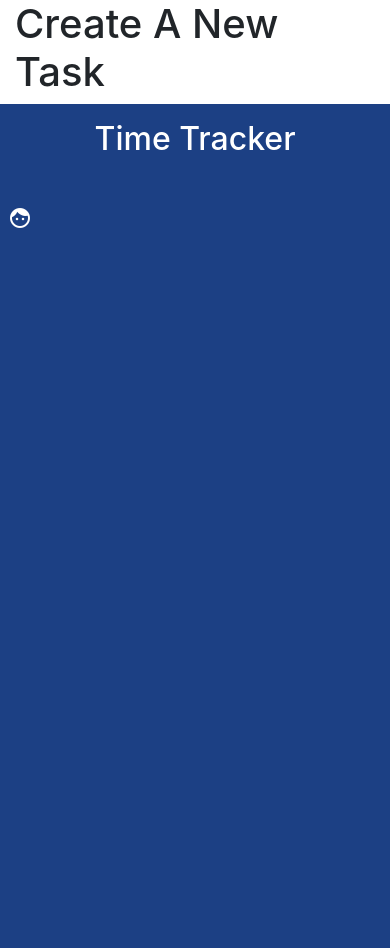
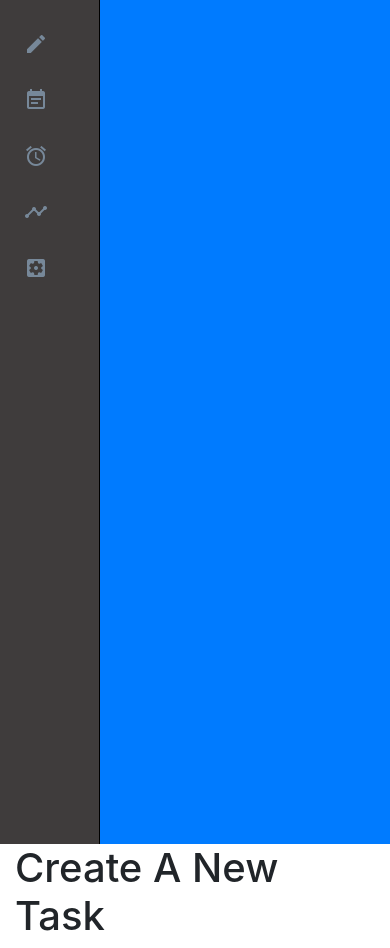
Before and after one commit to chingu-voyages/TNT-Task-Timer-v12-geckos-team-01-, a React (Create React App) app: page / in a window 390 px wide. Built offline with nearby package versions, Linux system fonts and the light colour scheme.

Commit message:
sidebar and links styled - responsiveness not 100%

```diff
--- a/src/App.css
+++ b/src/App.css
@@ -1,17 +1,33 @@
+:root {
+  --sidebar-bg-color: #3f3c3c;
+  --sidebar-link-color: lightslategray;
+  --sidebar-icon-color: lightslategray;
+  --time-tracker-logo-color: lightslategray;
+}
+
 html,
 body {
   height: 100%;
 }
 
+/* disable all underlines when hovering over links and icons */
+i:hover {
+  text-decoration: none;
+}
+.sidebar a:hover {
+  text-decoration: none;
+}
+
 .sidebar {
   height: 100vh;
-  background-color: #1c4084;
+  background-color: var(--sidebar-bg-color);
   width: 100%;
+  border-right: solid 1px black;
   /* padding: 1.5rem; */
 }
 
 .time-tracker-logo {
-  color: white;
+  color: var(--time-tracker-logo-color);
   font-size: 2rem;
   padding: 1rem;
   text-align: center;
@@ -21,7 +37,18 @@ body {
 .sidebar-list {
   list-style-type: none;
   padding: 0;
-  margin-top: 2rem;
+  margin: 1rem 0 0 1rem;
+}
+.sidebar-icon {
+  color: var(--sidebar-icon-color);
+  display: inline-block;
+  margin-right: 0.25rem;
+  font-size: 1.5rem;
+}
+.sidebar-link-text {
+  color: var(--sidebar-link-color);
+  display: inline-block;
+  padding: 0;
 }
 
 .sidebar-list-item {
@@ -29,8 +56,27 @@ body {
   margin-left: 0.5rem;
 }
 
-@media (max-width: 800px) {
+.sidebar-link-container {
+  padding: 1rem 0;
+  display: flex;
+  align-items: center;
+}
+
+.sidebar-link-container:hover * {
+  color: white;
+  text-decoration: none;
+}
+
+@media (max-width: 900px) {
+  .sidebar {
+    width: 100px;
+    overflow: hidden;
+  }
   .sidebar-link-text {
     display: none;
   }
+
+  .time-tracker-logo {
+    display: none;
+  }
 }
--- a/src/App.js
+++ b/src/App.js
@@ -34,14 +34,14 @@ function App() {
             {/* Bootstrap Column for the sidebar */}
             <Col
               className="p-0 vh-100 bg-primary"
-              xs={{ span: 12, order: 2 }}
-              md={{ span: 2, order: 1 }}
+              xs={{ span: 12 }}
+              md={{ span: 2 }}
             >
               <Sidebar />
             </Col>
 
             {/* Bootstrap Column for the main content */}
-            <Col xs={{ span: 12, order: 1 }} md={{ span: 10, order: 2 }}>
+            <Col xs={{ span: 12 }} md={{ span: 10 }}>
               <MainContent>
                 <Switch>
                   <Route exact path="/" component={CreateTaskPage} />
--- a/src/components/Sidebar.js
+++ b/src/components/Sidebar.js
@@ -10,28 +10,44 @@ const Sidebar = props => {
       <ul className="sidebar-list">
         <li className="sidebar-list-item">
           <Link to="/" className="text-white">
-            <span className="sidebar-link-text">Create A Task</span>
+            <div className="sidebar-link-container">
+              <i className="material-icons sidebar-icon">create</i>
+              <span className="sidebar-link-text">Create A Task</span>
+            </div>
           </Link>
         </li>
         <li className="sidebar-list-item">
           <Link to="/viewtasks" className="text-white">
-            <i className="material-icons">face</i>
-            <span className="sidebar-link-text">View All Tasks</span>
+            <div className="sidebar-link-container">
+              <i className="material-icons sidebar-icon">event_note</i>
+              <span className="sidebar-link-text">View All Tasks</span>
+            </div>
           </Link>
         </li>
         <li className="sidebar-list-item">
           <Link to="/taskalerts" className="text-white">
-            <span className="sidebar-link-text">Alerts</span>
+            <div className="sidebar-link-container">
+              <i className="material-icons sidebar-icon">alarm</i>
+              <span className="sidebar-link-text">Alerts</span>
+            </div>
           </Link>
         </li>
         <li className="sidebar-list-item">
           <Link to="/reports" className="text-white">
-            <span className="sidebar-link-text">Reports</span>
+            <div className="sidebar-link-container">
+              <i className="material-icons sidebar-icon">timeline</i>
+              <span className="sidebar-link-text">Reports</span>
+            </div>
           </Link>
         </li>
         <li className="sidebar-list-item">
           <Link to="/settings" className="text-white">
-            <span className="sidebar-link-text">Settings</span>
+            <div className="sidebar-link-container">
+              <i className="material-icons sidebar-icon">
+                settings_applications
+              </i>
+              <span className="sidebar-link-text">Settings</span>
+            </div>
           </Link>
         </li>
       </ul>
```
